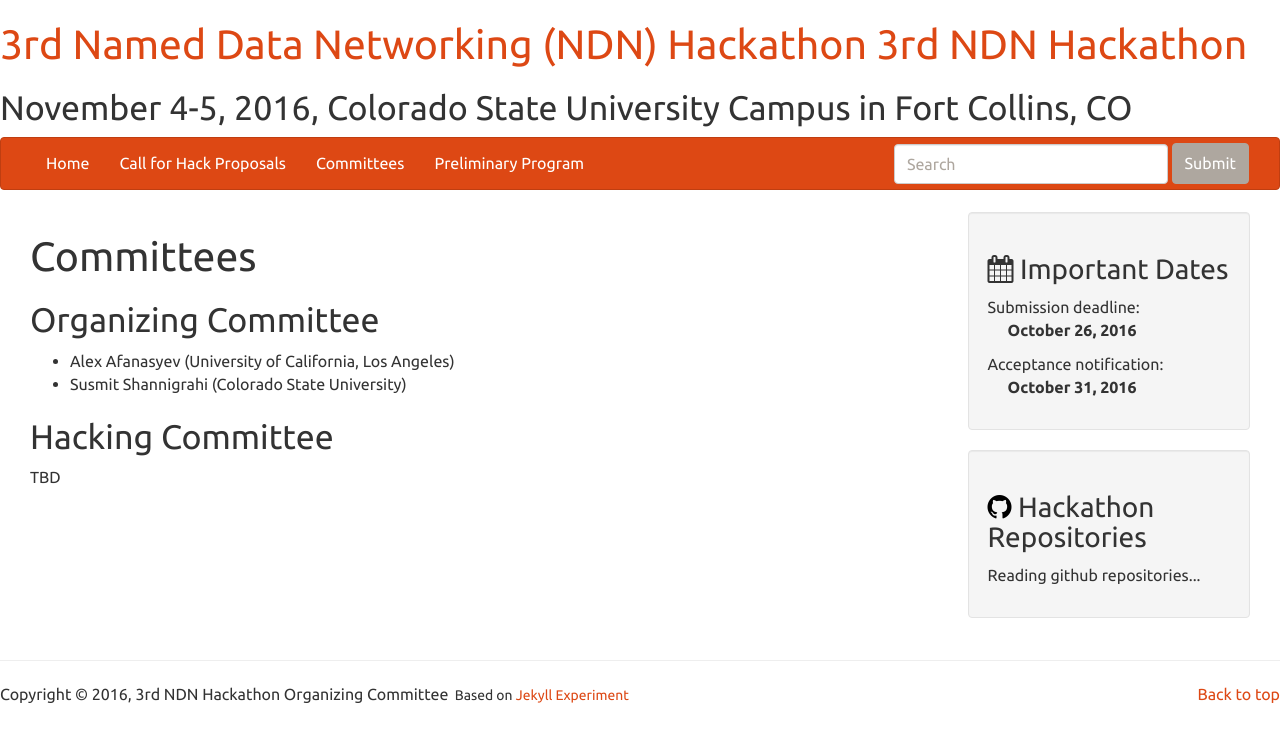
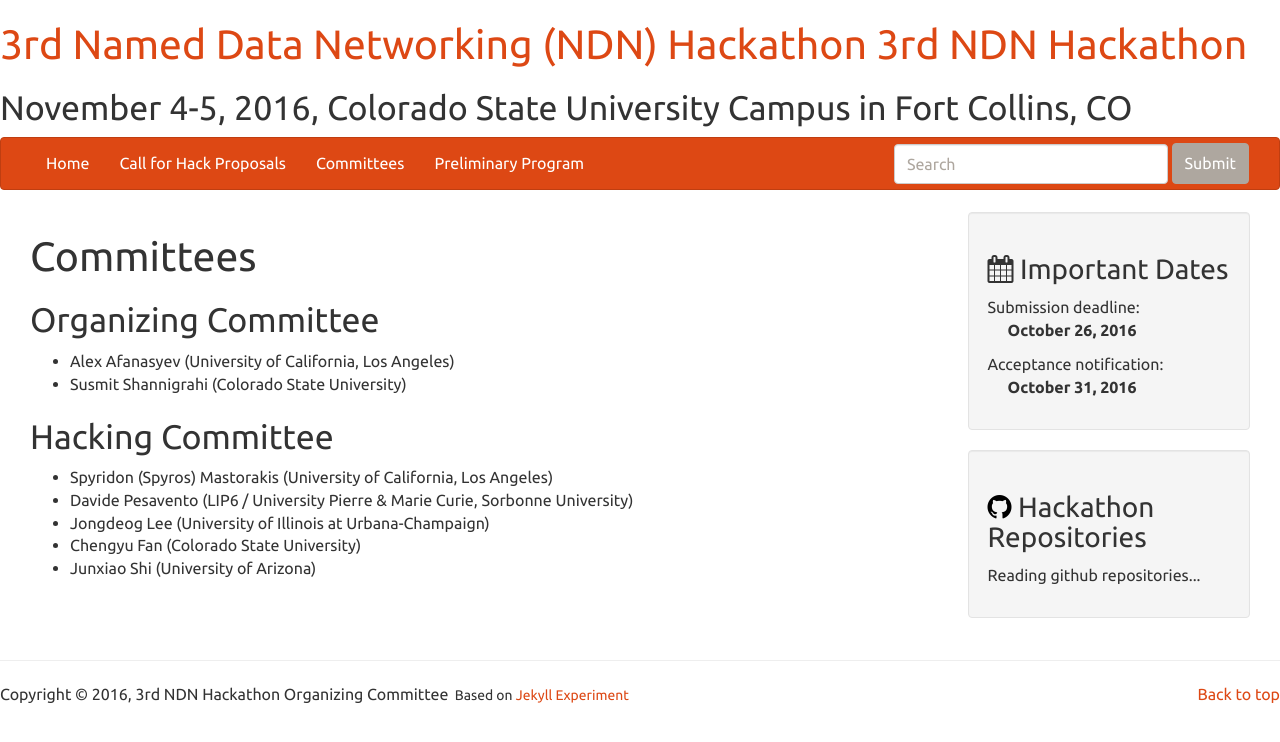
Before and after one commit to 3rd-ndn-hackathon/3rd-ndn-hackathon.github.io, a Jekyll site: the page built from committees.md, in a window 1280 px wide. Shown: the top 742 px of the page. Built offline with Jekyll 4.4.1, drawn with Linux system fonts in a browser that asks for light colours; comment, search, counter and statistics services are not loaded.

Commit message:
Update committee

```diff
--- a/committees.md
+++ b/committees.md
@@ -10,11 +10,8 @@ title: Committees
 
 ## Hacking Committee
 
-TBD
-
-<!-- - Davide Pesavento (LIP6 / University Pierre & Marie Curie, Sorbonne University) -->
-<!-- - Vince Lehman (University of Memphis) -->
-<!-- - Eric Newberry (University of Arizona) -->
-<!-- - Wentao Shang (University of California, Los Angeles) -->
-<!-- - Hila Ben Abraham (Washington University in St. Louis) -->
-<!-- - Peter Gusev (REMAP / University of California, Los Angeles) -->
+- Spyridon (Spyros) Mastorakis (University of California, Los Angeles)
+- Davide Pesavento (LIP6 / University Pierre & Marie Curie, Sorbonne University)
+- Jongdeog Lee (University of Illinois at Urbana-Champaign)
+- Chengyu Fan (Colorado State University)
+- Junxiao Shi (University of Arizona)
```
